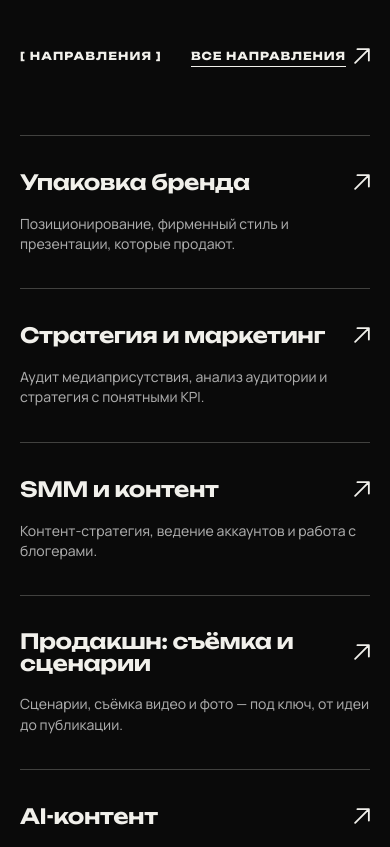
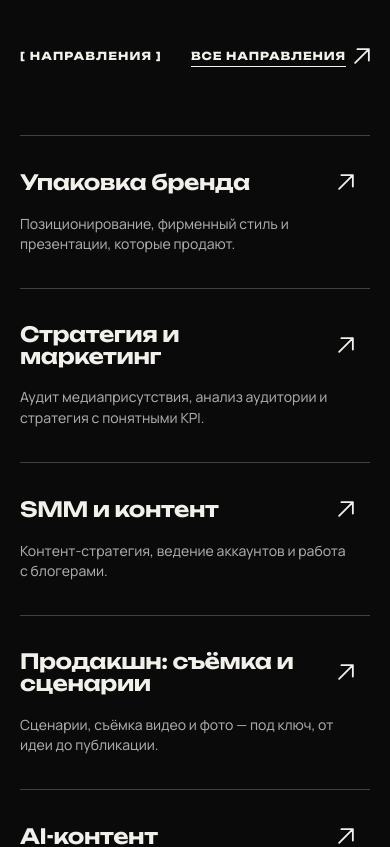
Before and after one commit to biakib/plohospal-production, a Next.js app: page / in a window 390 px wide. Shown: the part 2720-3567 px from the top of the page. Built offline with nearby package versions, Linux system fonts and the light colour scheme.

Commit message:
Give services arrow breathing room on mobile

```diff
--- a/app/globals.css
+++ b/app/globals.css
@@ -273,11 +273,12 @@ footer h2 span { color:transparent; -webkit-text-stroke:2px #000; margin-left:8v
   .numbers div { min-height:210px; }
   .manifesto-art { min-height:600px; }
   .manifesto-copy { min-height:650px; }
-  .service-toggle { grid-template-columns:1fr 35px; }
+  .service-toggle { grid-template-columns:1fr 35px; padding-right:16px; }
+  .service-list article:hover .service-toggle,.service-list article.is-open .service-toggle { padding-right:16px; }
   .service-toggle h3 { grid-column:1; grid-row:1; align-self:center; }
   .service-toggle b { grid-column:2; grid-row:1; }
   .service-toggle p { grid-column:1 / -1; grid-row:2; margin-top:10px; }
-  .service-expand>div { padding:0 24px 0 0; }
+  .service-expand>div { padding:0 40px 0 0; }
   .quiz { grid-template-columns:1fr; gap:42px; }
   .quiz-heading { position:static; }
   .section-head { display:block; } .section-head h2 { width:100%; margin-top:42px; }
```
Also changed, not shown: 13 other files (tests, documents, lock files or other folders).
